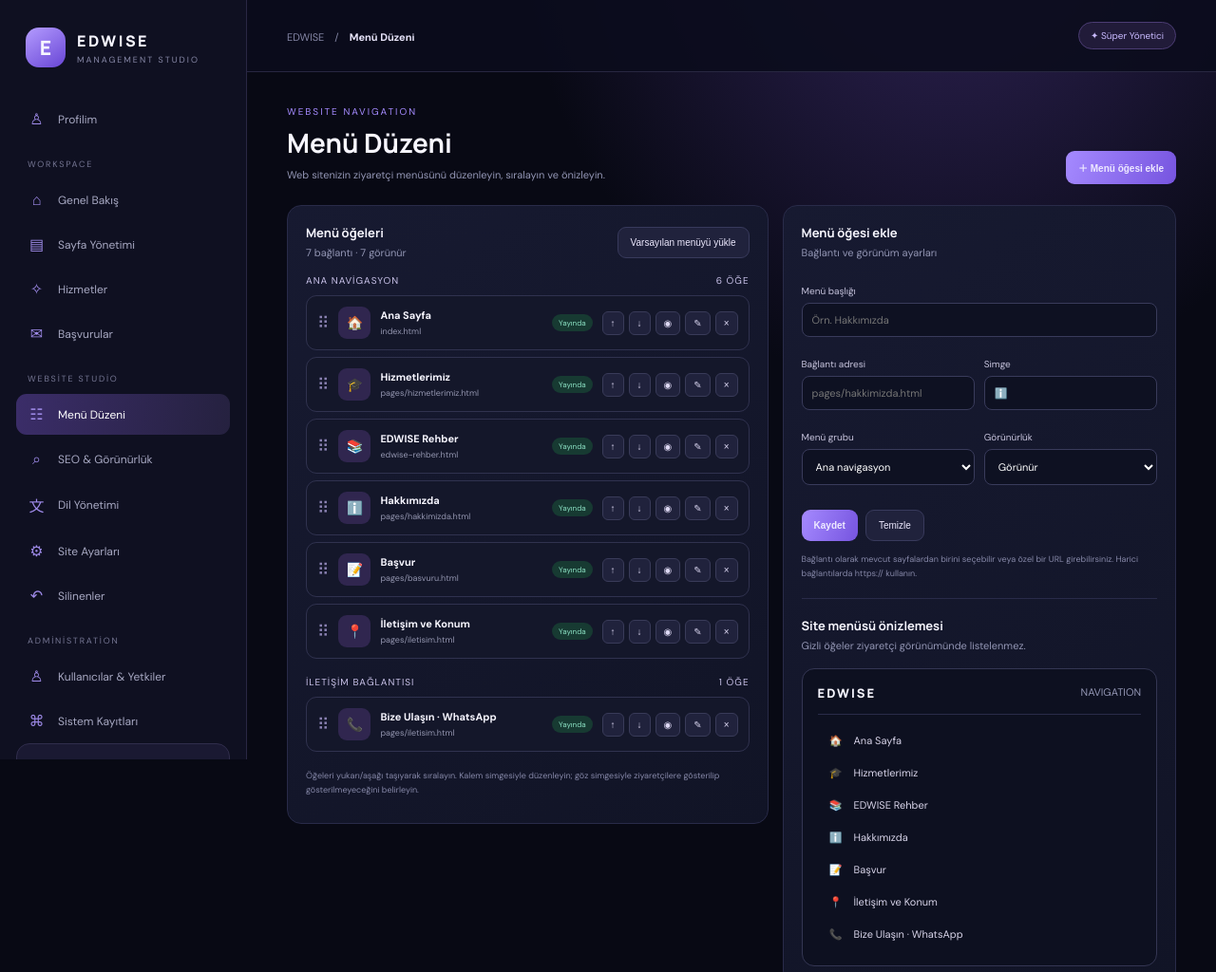
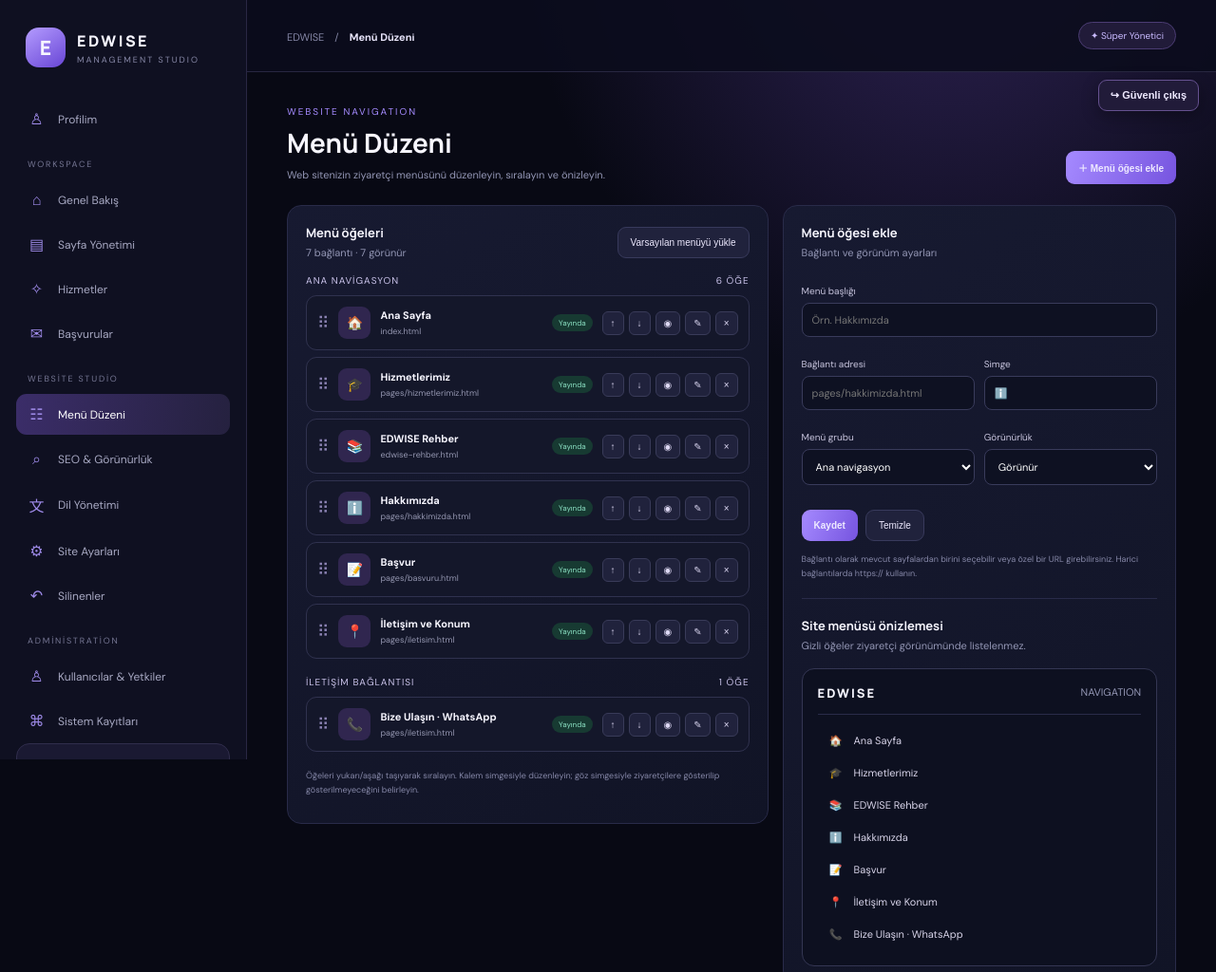
Before and after one commit to basarckmclgl/edwise-website, a plain HTML site: page admin/menu.html in a window 1280 px wide. Shown: the top 1024 px of the page at 95% size. Drawn offline with Linux system fonts and the light colour scheme.

Commit message:
Add secure logout control to admin module

```diff
--- a/admin/menu.html
+++ b/admin/menu.html
@@ -64,4 +64,4 @@ function remove(i){if(!confirm('"'+items[i].title+'" menü öğesi kaldırılsı
 document.getElementById('editor').onsubmit=e=>{e.preventDefault();const old=selected===null?null:items[selected],x={id:old?.id||('custom_'+Date.now()),title:document.getElementById('title').value.trim(),url:document.getElementById('url').value.trim(),icon:document.getElementById('icon').value.trim(),group:document.getElementById('group').value,visible:document.getElementById('visibility').value==='visible'};if(!x.title||!x.url)return;if(selected===null)items.push(x);else items[selected]=x;clearForm();save();};
 document.getElementById('cancel').onclick=clearForm;document.getElementById('addTop').onclick=()=>{clearForm();document.getElementById('title').focus();};document.getElementById('reset').onclick=()=>{if(!confirm('Menü, mevcut EDWISE varsayılan bağlantılarına döndürülsün mü?'))return;items=defaults.map(x=>({...x}));clearForm();save();};
 render();
-</script></body></html>
+</script><style id="edwise-logout-style">#edwiseLogout{position:fixed;right:18px;top:84px;z-index:99999;border:1px solid #65518f;border-radius:9px;padding:9px 12px;background:#211b39;color:#eee9ff;font:600 11px Arial,sans-serif;cursor:pointer;box-shadow:0 5px 18px #0005}#edwiseLogout:hover{background:#38285e}#edwiseLogout:disabled{opacity:.6;cursor:wait}@media(max-width:650px){#edwiseLogout{top:70px;right:9px;padding:8px 10px;font-size:10px}}</style><button id="edwiseLogout" type="button" aria-label="Güvenli çıkış yap">↪ Güvenli çıkış</button><script id="edwise-logout-script">(()=>{const b=document.getElementById('edwiseLogout');if(!b)return;b.addEventListener('click',async()=>{if(!confirm('Yönetim oturumunu kapatmak istiyor musunuz?'))return;b.disabled=true;b.textContent='Çıkış yapılıyor…';try{const r=await fetch('/api/logout',{method:'POST',credentials:'same-origin',headers:{'Content-Type':'application/json'}});const d=await r.json();if(!r.ok||!d.success)throw new Error(d.message||'Çıkış yapılamadı');location.replace('/admin/');}catch(e){b.disabled=false;b.textContent='↪ Güvenli çıkış';alert(e.message||'Çıkış sırasında hata oluştu.');}});})();</script></body></html>
```
